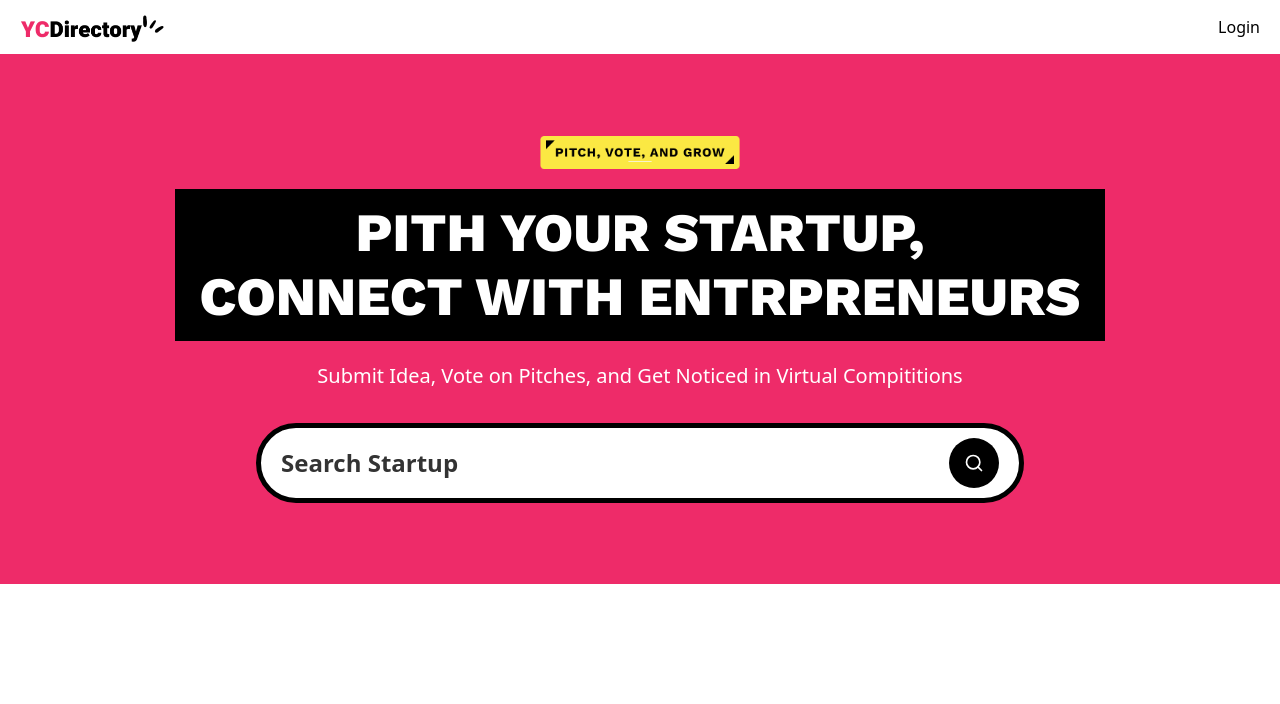
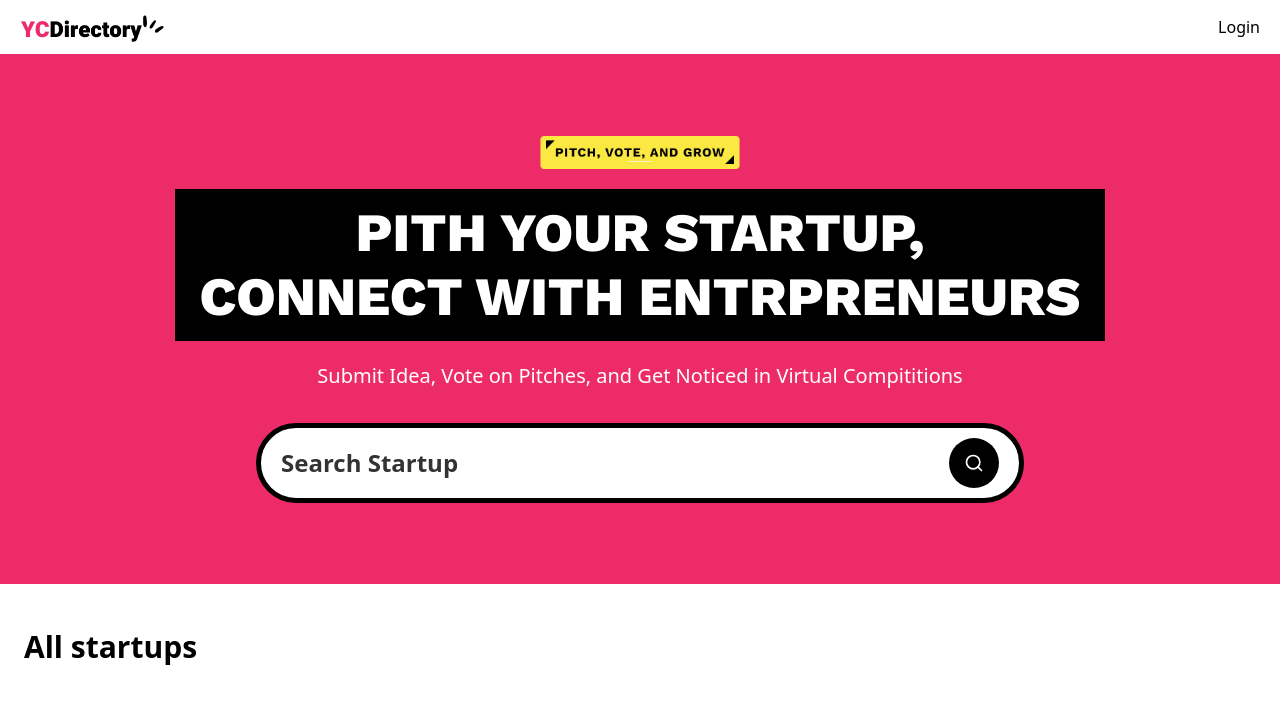
Before and after one commit to abdelmouhaimene/blogapp, a Next.js app: page / in a window 1280 px wide. Shown: the top 704 px of the page. Built offline with nearby package versions, Linux system fonts and the light colour scheme; no server answers.

Commit message:
create section

```diff
--- a/app/(root)/layout.tsx
+++ b/app/(root)/layout.tsx
@@ -2,7 +2,7 @@
 import Navbar from "../../components/Navbar";
 export default function layout ({children} : Readonly<{children : React.ReactNode}>)  {
   return (
-    <main className="bg-black text-white">
+    <main className="">
         <Navbar />
         {children}
     </main>
--- a/app/(root)/page.tsx
+++ b/app/(root)/page.tsx
@@ -6,7 +6,7 @@
   const query = (await searchParams).query
   return (
     <>
-      <section className="pink_container">
+      <section className="pink_container text-white">
         <Image src='/subheader.png' alt="subheadeer image" height={200} width={200} />
         <h1 className="heading">Pith Your Startup, <br /> Connect with entrpreneurs</h1>
         <p className="sub-heading !max-w-3xl">
@@ -14,7 +14,14 @@
         </p>
         <SearchForm query={query}/>
       </section>
+      <section className="section_container">
+        <p className="text-30-semibold">
+          {query ? `Search results for " ${query} "` : 'All startups'}
+        </p>
+        <ul className="mt-7 card_grid">
 
+        </ul>
+      </section>
     </>
   );
 }
```
